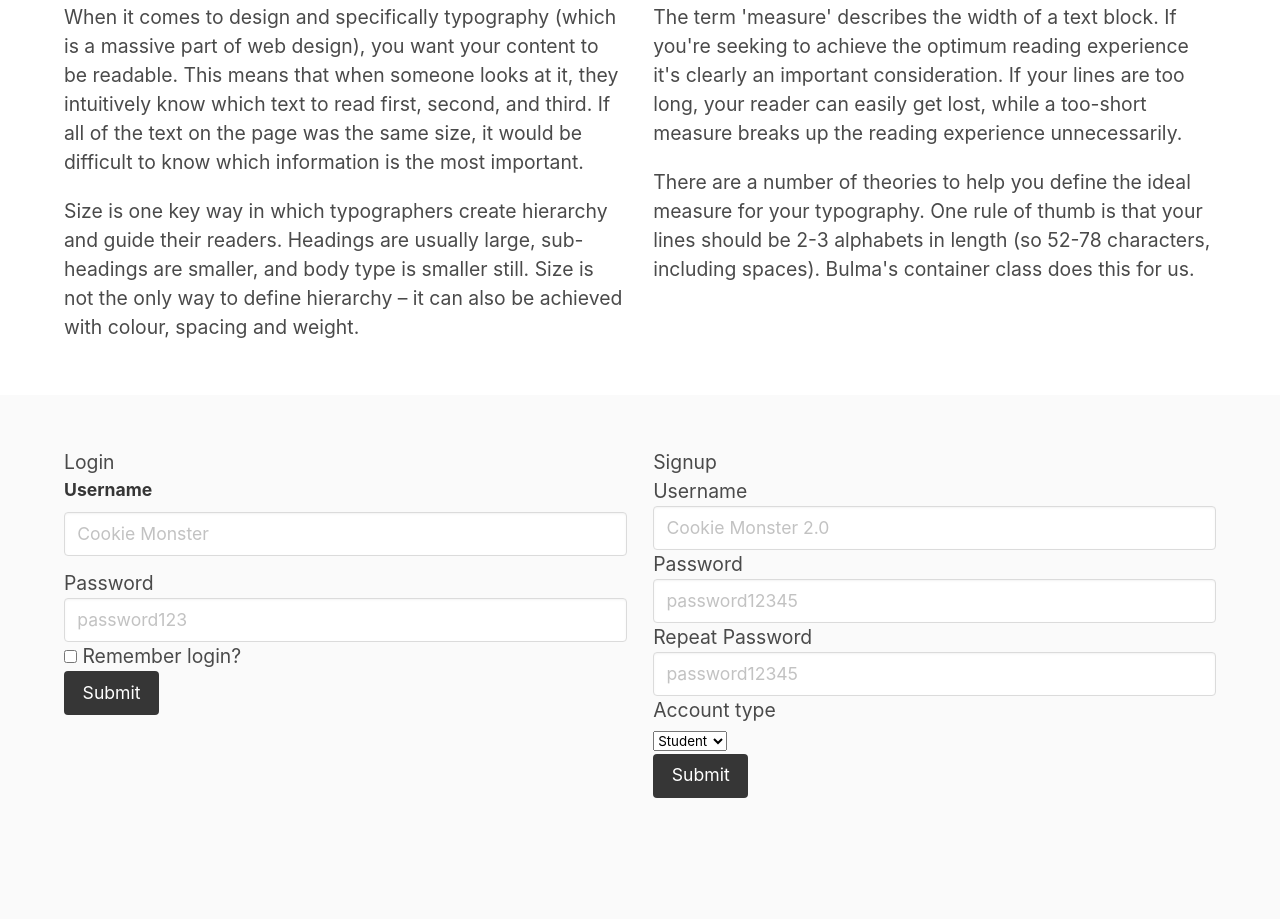
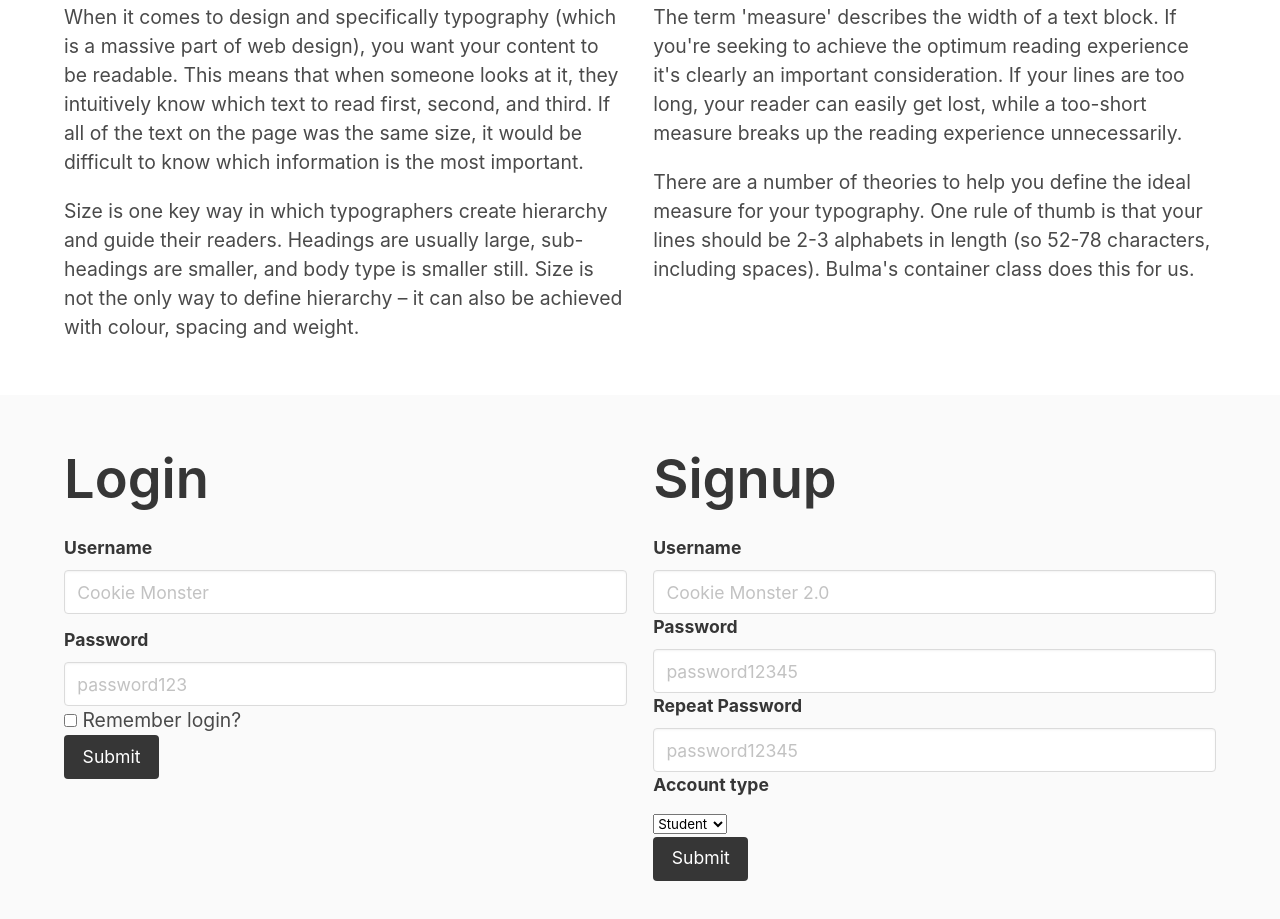
Before and after one commit to jdmar3-comp426/a02-frachen, a website: page index.html in a window 1280 px wide. Shown: the part 3142-4061 px from the top of the page. Before the commit the page ends 3992 px from the top, so only its background shows below. Drawn offline with nearby package versions, Linux system fonts and the light colour scheme; a web font is replaced by a local one.

Commit message:
more edits

```diff
--- a/index.html
+++ b/index.html
@@ -155,7 +155,7 @@
     <div class="container">
         <div class="columns">
             <div class="column">
-                <h1 class="">Login</h1>
+                <h1 class="title">Login</h1>
                 <form>
                     <div class="field">
                         <label class="label">Username</label>
@@ -164,7 +164,7 @@
                         </div>
                     </div>
                     <div class="">
-                        <label class="">Password</label>
+                        <label class="label">Password</label>
                         <div class="">
                             <input class="input" type="password" placeholder="password123" name="password">
                         </div>
@@ -185,28 +185,28 @@
                 </form>
             </div>
             <div class="column">
-                <h1 class="">Signup</h1>
+                <h1 class="title">Signup</h1>
                 <form>
                     <div class="">
-                        <label class="">Username</label>
+                        <label class="label">Username</label>
                         <div class="">
                             <input class="input" type="text" placeholder="Cookie Monster 2.0" name="username">
                         </div>
                     </div>
                     <div class="">
-                        <label class="">Password</label>
+                        <label class="label">Password</label>
                         <div class="">
                             <input class="input" type="password" placeholder="password12345">
                         </div>
                     </div>
                     <div class="">
-                        <label class="">Repeat Password</label>
+                        <label class="label">Repeat Password</label>
                         <div class="">
                             <input class="input" type="password" placeholder="password12345" name="password">
                         </div>
                     </div>
                     <div class="">
-                        <label class="">Account type</label>
+                        <label class="label">Account type</label>
                         <div class="">
                             <div class="">
                                 <select name="accountType">
```
